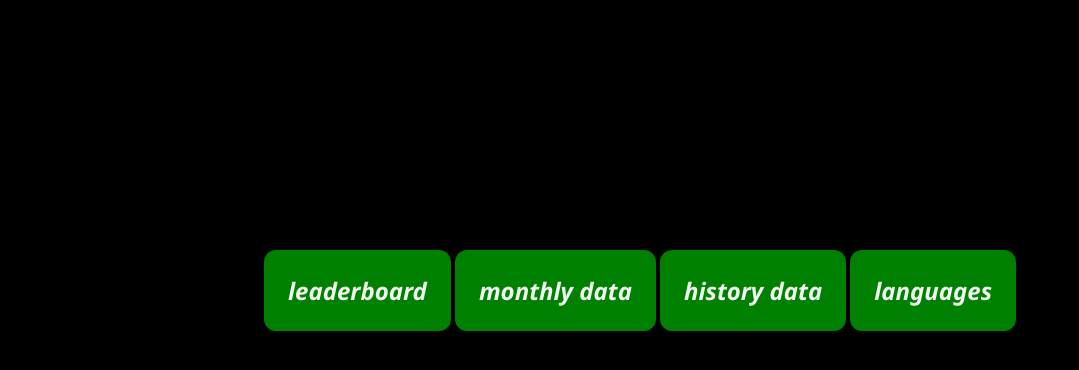
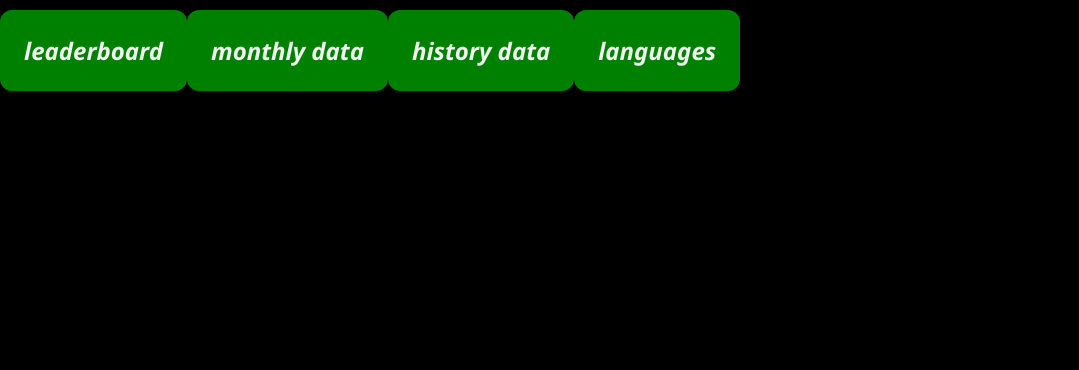
Before and after one commit to Rakshith360/buttons, a plain HTML site: page index.html in a window 1280 px wide. Shown: the whole page, without its empty margins (0-1079 px from the left). Drawn offline with Linux system fonts and the light colour scheme.

Commit message:
new button

```diff
--- a/style.css
+++ b/style.css
@@ -19,6 +19,7 @@
     cursor:pointer;
     border:green solid 12px;
     border-radius:12px;
-    margin-top:250px;
+    margin-top:10px;
+    float:left;
 
  }
```
